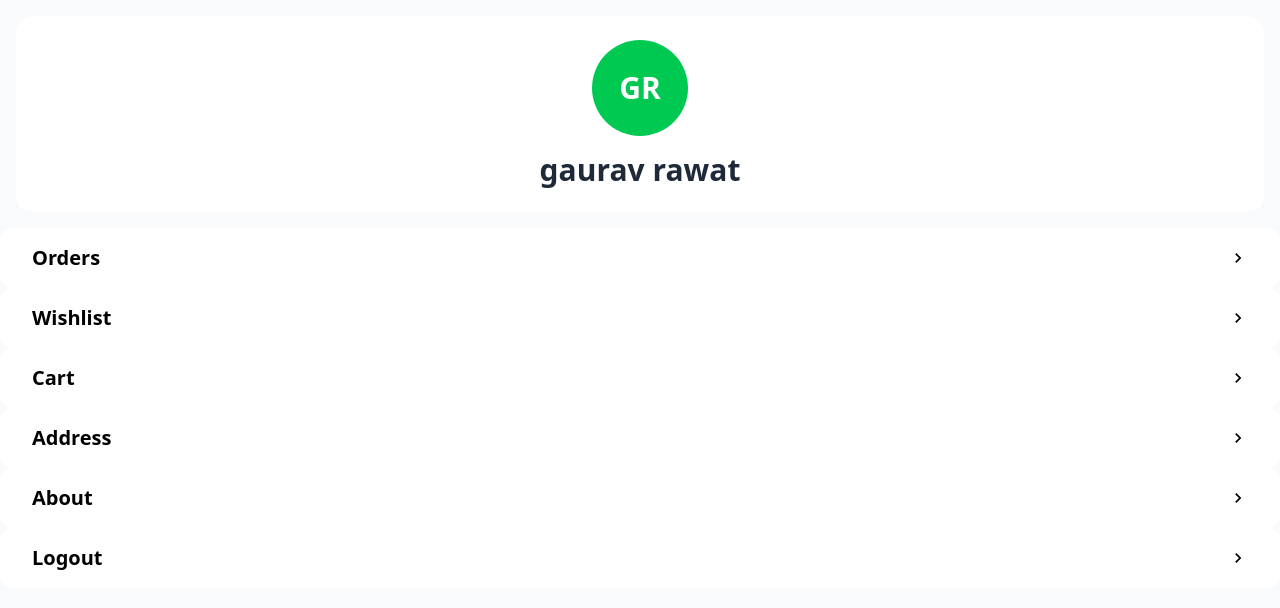
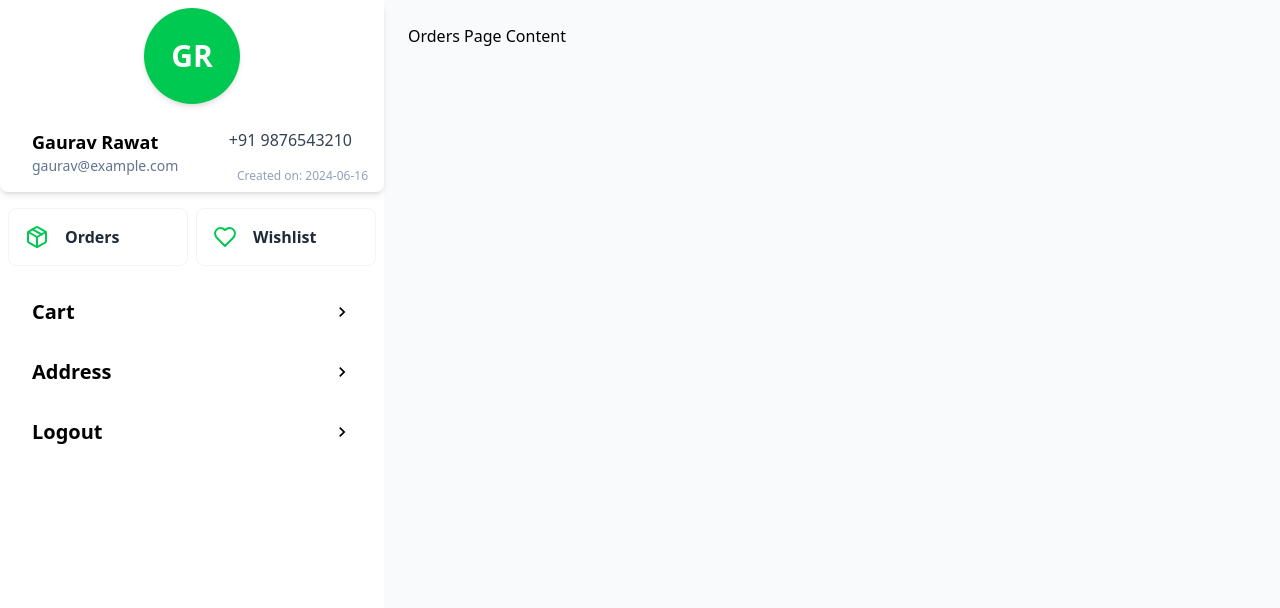
Before and after one commit to Gautam-Singh-Rathore/EcoPlore-Frontend, a React (Vite) app: page /profile in a window 1280 px wide. Shown: the top 608 px of the page. Built offline with nearby package versions, Linux system fonts and the light colour scheme; no server answers.

Commit message:
Created buyer profile and sellerprofile

```diff
--- a/src/Components/Profile/AvatarCard.jsx
+++ b/src/Components/Profile/AvatarCard.jsx
@@ -1,29 +1,38 @@
-import React from 'react'
+const AvatarCard = ({ firstName, lastName, mobile, email, createdAt }) => {
+  // Calculate initials from firstName and lastName
+  const initials = `${firstName[0] || ''}${lastName[0] || ''}`;
 
-const AvatarCard = ({ firstName , lastName  }) => {
-    const initials = `${firstName[0] || ''}${lastName[0] || ''}`;
   return (
+    <div className="relative bg-white rounded-lg shadow-md w-full p-4 pt-28 sm:px-6 md:px-8 "> {/* increased pt-16 to pt-28 */}
 
-     <div className='p-4'>
-         <div className="flex justify-center w-full">
-     <div className="bg-white p-6 rounded-2xl w-full flex flex-col items-center space-y-4 ">
-       {/* Avatar Circle */}
-       <div className="w-24 h-24 bg-green-500 text-white rounded-full flex items-center justify-center text-3xl font-semibold ">
+      {/* Avatar Circle at Top Center */}
+      <div className="absolute -top-0 mt-2 left-1/2 transform -translate-x-1/2"> {/* Adjusted to -top-12 for perfect alignment */}
+        <div className="w-24 h-24 bg-green-500 text-white rounded-full flex items-center justify-center text-3xl font-semibold shadow-md">
           {initials.toUpperCase()}
         </div>
+      </div>
 
-       {/* Name Text */}
-       <div className="text-center">
-         <h2 className="text-xl font-bold text-gray-800 sm:text-2xl md:text-3xl">
-           {firstName} {lastName}
-         </h2>
+      {/* Content Below Avatar */}
+      <div className="flex justify-between items-start mt-4">
+
+        {/* Left Side: Name and Email */}
+        <div>
+          <h2 className="text-lg font-bold">{firstName} {lastName}</h2>
+          <p className="text-slate-500 text-sm">{email}</p>
+        </div>
+
+        {/* Right Side: Mobile Number */}
+        <div className="text-right">
+          <p className="text-base text-gray-700">{mobile}</p>
         </div>
       </div>
+
+      {/* Bottom Right: Date of Creation */}
+      <div className="absolute bottom-2 right-4">
+        <p className="text-xs text-slate-400">Created on: {createdAt}</p>
       </div>
     </div>
   );
+};
 
-
-}
-
-export default AvatarCard
+export default AvatarCard;
--- /dev/null
+++ b/src/Components/Profile/BoxCard.jsx
@@ -0,0 +1,18 @@
+import React from 'react';
+
+const BoxCard = ({ icon: Icon, label, onClick }) => {
+  return (
+    <div
+      onClick={onClick}
+      className="flex items-center gap-4 p-4 w-screen bg-white rounded-lg  border border-gray-100 cursor-pointer  transition-all duration-300 "
+    >
+      {/* Icon on Left */}
+      <Icon className="text-green-500 w-6 h-6" />
+
+      {/* Label Text */}
+      <span className="text-base font-semibold text-gray-800">{label}</span>
+    </div>
+  );
+};
+
+export default BoxCard;
--- /dev/null
+++ b/src/Components/Profile/SellerAvatarCard.jsx
@@ -0,0 +1,38 @@
+const SellerAvatarCard = ({ companyName, gst, email, createdAt }) => {
+    // Calculate initials from companyName
+    const initials = `${companyName[0] || ''}`;
+
+    return (
+      <div className="relative bg-white rounded-lg shadow-md w-full p-4 pt-28 sm:px-6 md:px-8">
+
+        {/* Avatar Circle at Top Center */}
+        <div className="absolute -top-0 mt-2 left-1/2 transform -translate-x-1/2">
+          <div className="w-24 h-24 bg-green-500 text-white rounded-full flex items-center justify-center text-3xl font-semibold shadow-md">
+            {initials.toUpperCase()}
+          </div>
+        </div>
+
+        {/* Content Below Avatar */}
+        <div className="flex justify-between items-start mt-4">
+
+          {/* Left Side: Company Name and Email */}
+          <div>
+            <h2 className="text-lg font-bold">{companyName}</h2>
+            <p className="text-slate-500 text-sm">{email}</p>
+          </div>
+
+          {/* Right Side: GST Number */}
+          <div className="text-right">
+            <p className="text-base text-gray-700">{gst}</p>
+          </div>
+        </div>
+
+        {/* Bottom Right: Date of Creation */}
+        <div className="absolute bottom-2 right-4">
+          <p className="text-xs text-slate-400">Created on: {createdAt}</p>
+        </div>
+      </div>
+    );
+  };
+
+  export default SellerAvatarCard;
--- a/src/pages/Home/Profile.jsx
+++ b/src/pages/Home/Profile.jsx
@@ -1,24 +1,63 @@
-import React from 'react'
+import React,{useState} from 'react'
 import { useNavigate } from 'react-router-dom'
 import AvatarCard from '../../Components/Profile/AvatarCard'
 import OptionsCard from '../../Components/Profile/OptionsCard'
+import BoxCard from '../../Components/Profile/BoxCard'
+import { Package,Heart } from 'lucide-react';
+import Cart from '../Home/Cart'
+import Wishlist from '../Home/Wishlist'
+
+
+// Dummy components for right-side content
+
+const OrdersPage = () => <div>Orders Page Content</div>;
+const WishlistPage = () => <div><Wishlist/></div>;
+const CartPage = () => <div><Cart/></div>;
+const AddressPage = () => <div>Address Page Content</div>;
 
 
 const Profile = () => {
     const navigate = useNavigate();
+  const [selectedPage, setSelectedPage] = useState('orders');
+
+  const renderPage = () => {
+    switch (selectedPage) {
+      case 'orders': return <OrdersPage />;
+      case 'wishlist': return <WishlistPage />;
+      case 'cart': return <CartPage />;
+      case 'address': return <AddressPage />;
+      default: return <div>Select an option</div>;
+    }
+  };
 
   return (
-    <div className='bg-slate-50 h-screen'>
-          <AvatarCard firstName = "gaurav" lastName = "rawat" />
-          <OptionsCard  label = "Orders" onClick={()=> navigate("/#") } />
-          <OptionsCard label = "Wishlist" onClick={()=> navigate("/#")} />
-          <OptionsCard label = "Cart" onClick={()=> navigate("/#")} />
-          <OptionsCard label = "Address" onClick={()=> navigate("/#")}/>
-          <OptionsCard label = "About" onClick={()=> navigate("/#")} />
-          <OptionsCard label = "Logout" onClick={()=> navigate("/#")} />
+    <div className='flex h-screen bg-slate-50'>
 
+      {/* Left Sidebar */}
+      <div className='bg-white h-full w-full sm:w-1/3 max-w-sm pb-4  '>
+        <AvatarCard
+          firstName="Gaurav"
+          lastName="Rawat"
+          mobile="+91 9876543210"
+          email="gaurav@example.com"
+          createdAt="2024-06-16"
+        />
+
+        <div className="flex items-center justify-center p-4 px-2 gap-2">
+          <BoxCard icon={Package} label="Orders" onClick={() => setSelectedPage('orders')} />
+          <BoxCard icon={Heart} label="Wishlist" onClick={() => setSelectedPage('wishlist')} />
+        </div>
+        <OptionsCard label="Cart" onClick={() => setSelectedPage('cart')} />
+        <OptionsCard label="Address" onClick={() => setSelectedPage('address')} />
+        <OptionsCard label="Logout" onClick={() => navigate("/logout")} />
+      </div>
+
+      {/* Right Content Area - Only visible on sm and above */}
+      <div className='hidden sm:block w-2/3 p-6'>
+        {renderPage()}
+      </div>
     </div>
-  )
+  );
 }
 
 export default Profile
--- /dev/null
+++ b/src/pages/Seller/SellerProfile.jsx
@@ -0,0 +1,66 @@
+import React,{useState} from 'react'
+import { useNavigate } from 'react-router-dom'
+import SellerAvatarCard from '../../Components/Profile/SellerAvatarCard'
+import OptionsCard from '../../Components/Profile/OptionsCard'
+import BoxCard from '../../Components/Profile/BoxCard'
+import { UserPen, ChartColumn  } from 'lucide-react';
+
+
+
+
+// components for right-side content
+
+const ProfilePage = () => <div>Profile Page Content</div>;
+const AnalyticsPage = () => <div>Analytics Page Content</div>;
+const ManageOrdersPage = () => <div>Manage Orders Page Content</div>;
+const ManageProductsPage = () => <div>Manage Products Page Content</div>;
+const ManageProfilePage = () => <div>Manage Profile Page Content</div>;
+
+
+const SellerProfile = () => {
+    const navigate = useNavigate();
+  const [selectedPage, setSelectedPage] = useState('manageOrders');
+
+  const renderPage = () => {
+    switch (selectedPage) {
+      case 'profile': return <ProfilePage />;
+      case 'analytics': return <AnalyticsPage />;
+      case 'manageOrders': return <ManageOrdersPage />;
+      case 'manageProducts': return <ManageProductsPage />;
+      case 'manageProfile': return <ManageProfilePage />;
+      default: return <div>Select an option</div>;
+    }
+  };
+
+  return (
+    <div className='flex h-screen bg-slate-50'>
+
+      {/* Left Sidebar */}
+      <div className='bg-white h-full w-full sm:w-1/3 max-w-sm pb-4  '>
+      <SellerAvatarCard
+        companyName="EcoPlore Pvt Ltd"
+        gst="27AAACB1234C1Z5"
+        email="support@ecoplore.com"
+        createdAt="2024-06-16"
+      />
+
+        <div className="flex items-center justify-center p-4 px-2 gap-2">
+  <BoxCard icon={UserPen} label="Profile" onClick={() => setSelectedPage('profile')} />
+  <BoxCard icon={ChartColumn} label="Analytics" onClick={() => setSelectedPage('analytics')} />
+</div>
+
+<OptionsCard label="Manage Orders" onClick={() => setSelectedPage('manageOrders')} />
+<OptionsCard label="Manage Products" onClick={() => setSelectedPage('manageProducts')} />
+<OptionsCard label="Manage Profile" onClick={() => setSelectedPage('manageProfile')} />
+<OptionsCard label="Logout" onClick={() => navigate("/logout")} />
+      </div>
+
+      {/* Right Content Area - Only visible on sm and above */}
+      <div className='hidden sm:block w-2/3 p-6'>
+        {renderPage()}
+      </div>
+    </div>
+  );
+}
+
+export default SellerProfile
--- a/src/route/myRoute.jsx
+++ b/src/route/myRoute.jsx
@@ -17,6 +17,7 @@ import Cart from "../pages/Home/Cart";
 import Wishlist from "../pages/Home/Wishlist";
 import SellerLogin from "../Components/Seller/SellerSignin";
 import SellerRegisterWizard from "../Components/Seller/SellerRegisterWizard"
+import SellerProfile from "../pages/Seller/SellerProfile";
 
 
 const myRoute = createBrowserRouter(
@@ -45,6 +46,7 @@ const myRoute = createBrowserRouter(
             <Route path="/profile" element={<Profile/>} />
             <Route path='/cart' element={<Cart/>} />
             <Route path='/wishlist' element={<Wishlist/>} />
+            <Route path='seller-profile' element={<SellerProfile/>} />
 
 
         </>
```
Lines whose indentation alone changed are shown as unchanged.
